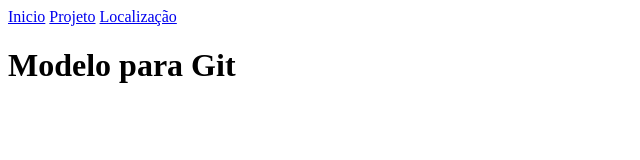
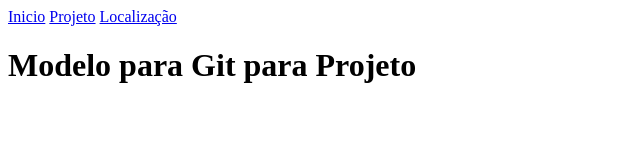
Before and after one commit to fmoreirati/modeloGit, a plain HTML site: page index.html in a window 1280 px wide. Shown: the whole page, without its empty margins (0-640 px from the left). Drawn offline with Linux system fonts and the light colour scheme.

Commit message:
alteração de titulo

```diff
--- a/index.html
+++ b/index.html
@@ -12,6 +12,6 @@
         <a href="#">Localização</a>
     </nav>
 
-    <h1>Modelo para Git</h1>
+    <h1>Modelo para Git para Projeto</h1>
 </body>
 </html>
```
